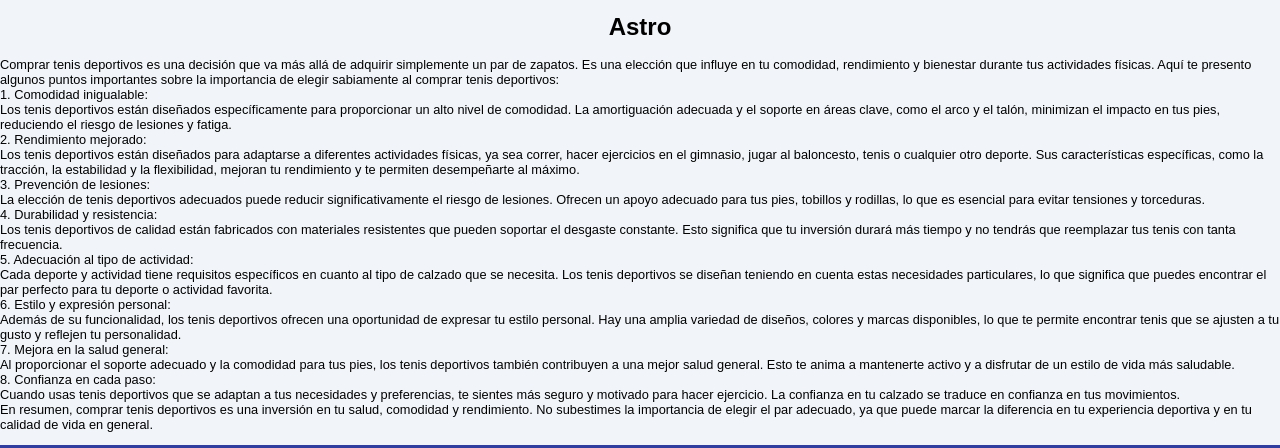
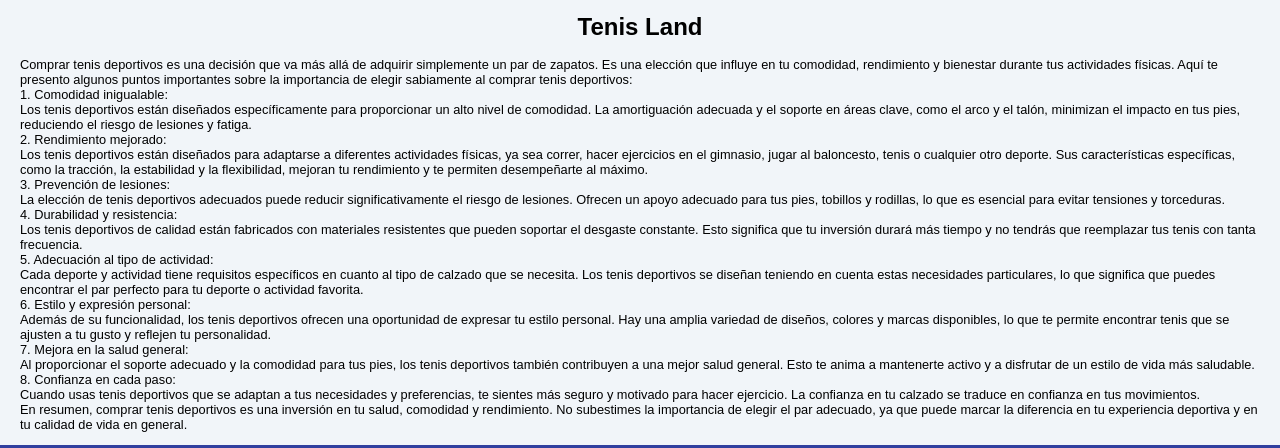
Before and after one commit to joeland1203/tenisLand, an Astro site: page / in a window 1280 px wide. Shown: the part 1067-1515 px from the top of the page. Built offline with nearby package versions, Linux system fonts and the light colour scheme; Astro itself is replaced by a stand-in of ours.

Commit message:
segunda mejora

```diff
--- a/src/pages/index.astro
+++ b/src/pages/index.astro
@@ -1,6 +1,7 @@
 ---
 import Header from "../components/Header.astro";
 import "../styles/global.css";
+import "../styles/index.css";
 import Footer from "../components/Footer.astro";
 ---
 
@@ -14,8 +15,8 @@
 	</head>
 	<body>
 		<Header />
-		<h1>Astro</h1>
-		<p>Comprar tenis deportivos es una decisión que va más allá de adquirir simplemente un par de zapatos. Es una elección que influye en tu comodidad, rendimiento y bienestar durante tus actividades físicas. Aquí te presento algunos puntos importantes sobre la importancia de elegir sabiamente al comprar tenis deportivos:<br />
+		<h1>Tenis Land</h1>
+		<p class="index-p">Comprar tenis deportivos es una decisión que va más allá de adquirir simplemente un par de zapatos. Es una elección que influye en tu comodidad, rendimiento y bienestar durante tus actividades físicas. Aquí te presento algunos puntos importantes sobre la importancia de elegir sabiamente al comprar tenis deportivos:<br />
 
 			1. Comodidad inigualable:<br /> Los tenis deportivos están diseñados específicamente para proporcionar un alto nivel de comodidad. La amortiguación adecuada y el soporte en áreas clave, como el arco y el talón, minimizan el impacto en tus pies, reduciendo el riesgo de lesiones y fatiga.<br />
 
--- a/src/styles/global.css
+++ b/src/styles/global.css
@@ -27,6 +27,11 @@
 
   p{
     font-size: .8rem;
+
+  }
+
+  .index-p{
+    padding: 0 20px;
   }
 
  /* header */
```
Also changed, not shown: src/styles/index.css (added).
